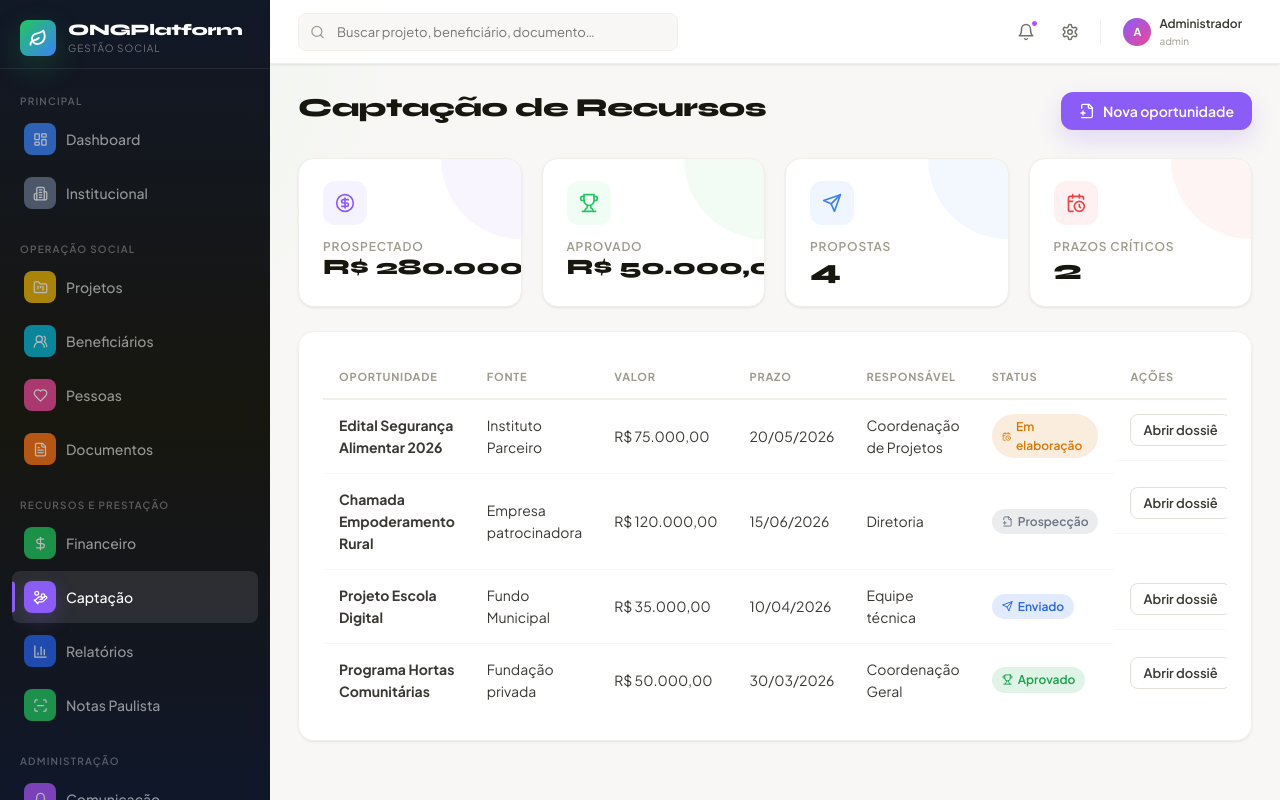
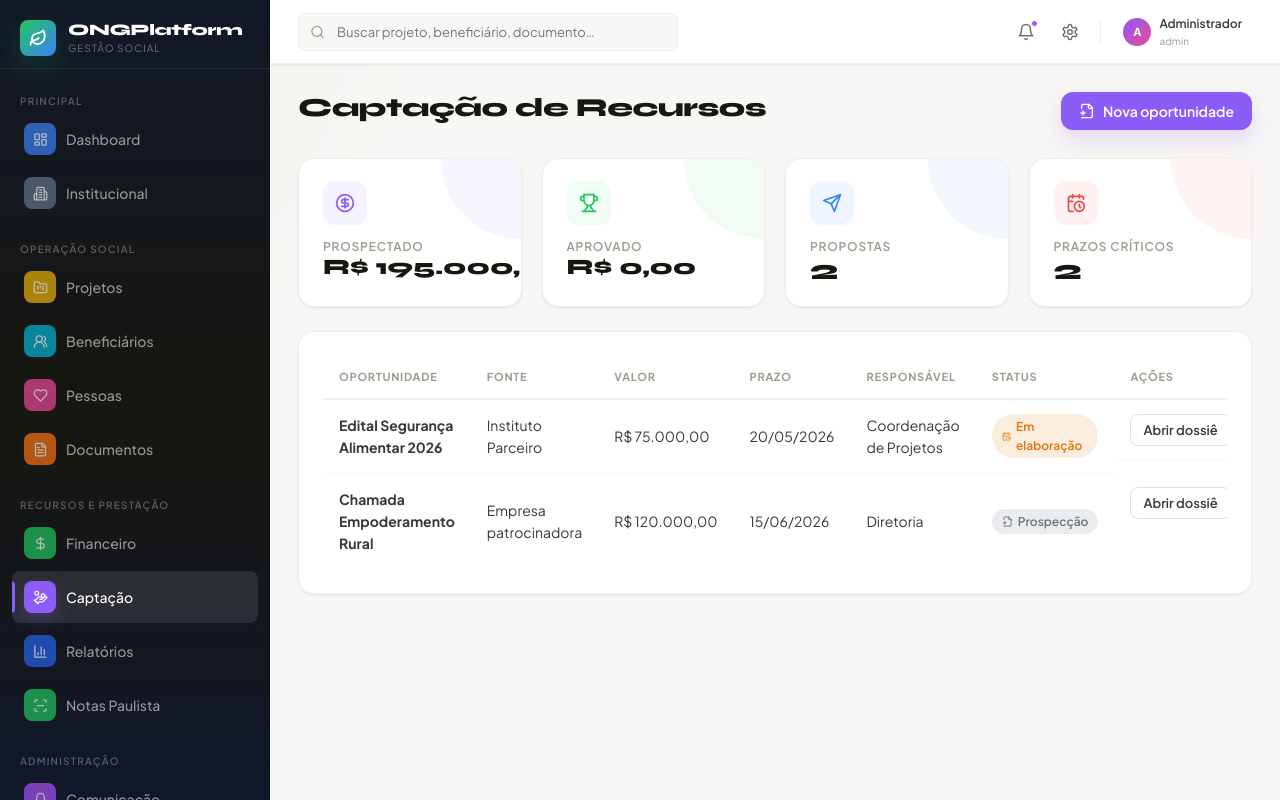
Before and after one commit to Klint-prog/ong-platform, a React (Vite) app: page /captacao in a window 1280 px wide. Both pictures are taken after typing "name@example.com", "Sample123" into the empty fields and a click on the button "Entrar". Built offline with nearby package versions, Linux system fonts and the light colour scheme.

Commit message:
fix: persistir oportunidades na tela de captação

```diff
--- a/src/pages/captacao/Captacao.jsx
+++ b/src/pages/captacao/Captacao.jsx
@@ -1,12 +1,6 @@
 import { useMemo, useState } from 'react'
 import { CalendarClock, CircleDollarSign, FilePlus2, Send, Trophy, XCircle } from 'lucide-react'
-
-const oportunidadesIniciais = [
-  { id: 1, nome: 'Edital Segurança Alimentar 2026', fonte: 'Instituto Parceiro', valor: 75000, prazo: '2026-05-20', status: 'EM_ELABORACAO', responsavel: 'Coordenação de Projetos' },
-  { id: 2, nome: 'Chamada Empoderamento Rural', fonte: 'Empresa patrocinadora', valor: 120000, prazo: '2026-06-15', status: 'PROSPECCAO', responsavel: 'Diretoria' },
-  { id: 3, nome: 'Projeto Escola Digital', fonte: 'Fundo Municipal', valor: 35000, prazo: '2026-04-10', status: 'ENVIADO', responsavel: 'Equipe técnica' },
-  { id: 4, nome: 'Programa Hortas Comunitárias', fonte: 'Fundação privada', valor: 50000, prazo: '2026-03-30', status: 'APROVADO', responsavel: 'Coordenação Geral' },
-]
+import { getOportunidades, getStatusList, saveOportunidades, saveStatusList } from './captacaoStorage'
 
 const statusPadrao = [
   { id: 'PROSPECCAO', label: 'Prospecção', color: '#6B7280', icon: FilePlus2 },
@@ -16,30 +10,57 @@ const statusPadrao = [
   { id: 'REPROVADO', label: 'Reprovado', color: '#DC2626', icon: XCircle },
 ]
 
+const statusIconMap = {
+  PROSPECCAO: FilePlus2,
+  EM_ELABORACAO: CalendarClock,
+  ENVIADO: Send,
+  APROVADO: Trophy,
+  REPROVADO: XCircle,
+}
+
 const fmt = (v) => v.toLocaleString('pt-BR', { style: 'currency', currency: 'BRL' })
 
+function normalizarStatus(statusList = []) {
+  const base = statusList.length ? statusList : statusPadrao
+  return base.map((status) => ({
+    ...status,
+    icon: status.icon || statusIconMap[status.id] || FilePlus2,
+  }))
+}
+
 export default function Captacao() {
-  const [oportunidades, setOportunidades] = useState(oportunidadesIniciais)
-  const [statusList, setStatusList] = useState(statusPadrao)
+  const [oportunidades, setOportunidades] = useState(() => getOportunidades())
+  const [statusList, setStatusList] = useState(() => normalizarStatus(getStatusList()))
   const [mostrarForm, setMostrarForm] = useState(false)
   const [novoStatusNome, setNovoStatusNome] = useState('')
   const [novoStatusCor, setNovoStatusCor] = useState('#7C3AED')
   const [form, setForm] = useState({
-    nome: '', fonte: '', valor: '', prazo: '', responsavel: '', status: statusPadrao[0].id,
+    nome: '', fonte: '', valor: '', prazo: '', responsavel: '', status: statusList[0]?.id || 'PROSPECCAO',
   })
   const [dossieAberto, setDossieAberto] = useState(null)
 
   const statusMap = useMemo(() => Object.fromEntries(statusList.map((s) => [s.id, s])), [statusList])
 
-  const totalProspectado = oportunidades.reduce((acc, item) => acc + item.valor, 0)
-  const aprovado = oportunidades.filter((item) => item.status === 'APROVADO').reduce((acc, item) => acc + item.valor, 0)
+  const totalProspectado = oportunidades.reduce((acc, item) => acc + Number(item.valor || 0), 0)
+  const aprovado = oportunidades.filter((item) => item.status === 'APROVADO').reduce((acc, item) => acc + Number(item.valor || 0), 0)
+
+  const persistirOportunidades = (next) => {
+    setOportunidades(next)
+    saveOportunidades(next)
+  }
+
+  const persistirStatus = (next) => {
+    const normalizados = normalizarStatus(next)
+    setStatusList(normalizados)
+    saveStatusList(normalizados.map(({ icon, ...status }) => status))
+  }
 
   const criarStatusPersonalizado = () => {
     const nome = novoStatusNome.trim()
     if (!nome) return
     const id = `CUSTOM_${Date.now()}`
     const novoStatus = { id, label: nome, color: novoStatusCor, icon: FilePlus2 }
-    setStatusList((prev) => [...prev, novoStatus])
+    persistirStatus([...statusList, novoStatus])
     setForm((prev) => ({ ...prev, status: id }))
     setNovoStatusNome('')
   }
@@ -59,16 +80,14 @@ export default function Captacao() {
       responsavel: dossieAberto.responsavel.trim(),
     }
     if (!atualizado.nome || !atualizado.fonte || !atualizado.prazo || !atualizado.responsavel) return
-    setOportunidades((prev) => prev.map((item) => (item.id === atualizado.id ? atualizado : item)))
+    persistirOportunidades(oportunidades.map((item) => (String(item.id) === String(atualizado.id) ? atualizado : item)))
     setDossieAberto(null)
   }
-
 
   const importarArquivoDossie = (e) => {
     const arquivo = e.target.files?.[0]
     if (!arquivo || !dossieAberto) return
-    setDossieAberto((prev) => ({ ...prev, observacoes: `${prev.observacoes || ''}
-[Arquivo anexado] ${arquivo.name}`.trim() }))
+    setDossieAberto((prev) => ({ ...prev, observacoes: `${prev.observacoes || ''}\n[Arquivo anexado] ${arquivo.name}`.trim() }))
     e.target.value = ''
   }
 
@@ -86,10 +105,9 @@ export default function Captacao() {
     URL.revokeObjectURL(url)
   }
 
-
   const excluirOportunidade = (id) => {
-    setOportunidades((prev) => prev.filter((item) => item.id !== id))
-    setDossieAberto((prev) => (prev?.id === id ? null : prev))
+    persistirOportunidades(oportunidades.filter((item) => String(item.id) !== String(id)))
+    setDossieAberto((prev) => (String(prev?.id) === String(id) ? null : prev))
   }
 
   const cadastrarOportunidade = (e) => {
@@ -102,10 +120,11 @@ export default function Captacao() {
       prazo: form.prazo,
       responsavel: form.responsavel.trim(),
       status: form.status,
+      observacoes: '',
     }
     if (!nova.nome || !nova.fonte || !nova.prazo || !nova.responsavel) return
-    setOportunidades((prev) => [nova, ...prev])
-    setForm({ nome: '', fonte: '', valor: '', prazo: '', responsavel: '', status: statusList[0]?.id || '' })
+    persistirOportunidades([nova, ...oportunidades])
+    setForm({ nome: '', fonte: '', valor: '', prazo: '', responsavel: '', status: statusList[0]?.id || 'PROSPECCAO' })
     setMostrarForm(false)
   }
 
@@ -188,7 +207,7 @@ export default function Captacao() {
                   <tr key={item.id}>
                     <td><strong>{item.nome}</strong></td>
                     <td>{item.fonte}</td>
-                    <td>{fmt(item.valor)}</td>
+                    <td>{fmt(Number(item.valor || 0))}</td>
                     <td>{new Date(`${item.prazo}T12:00:00`).toLocaleDateString('pt-BR')}</td>
                     <td>{item.responsavel}</td>
                     <td>
```
